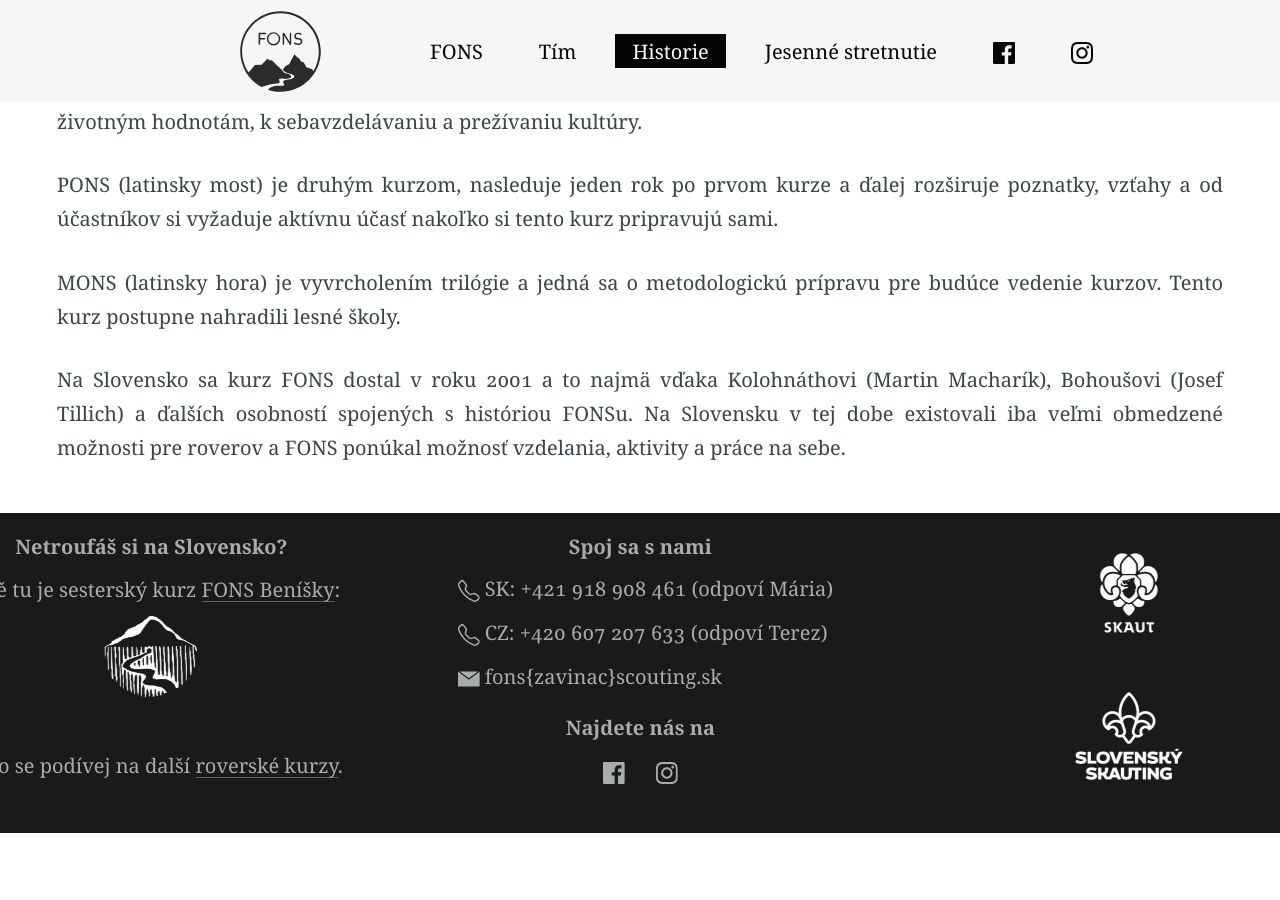
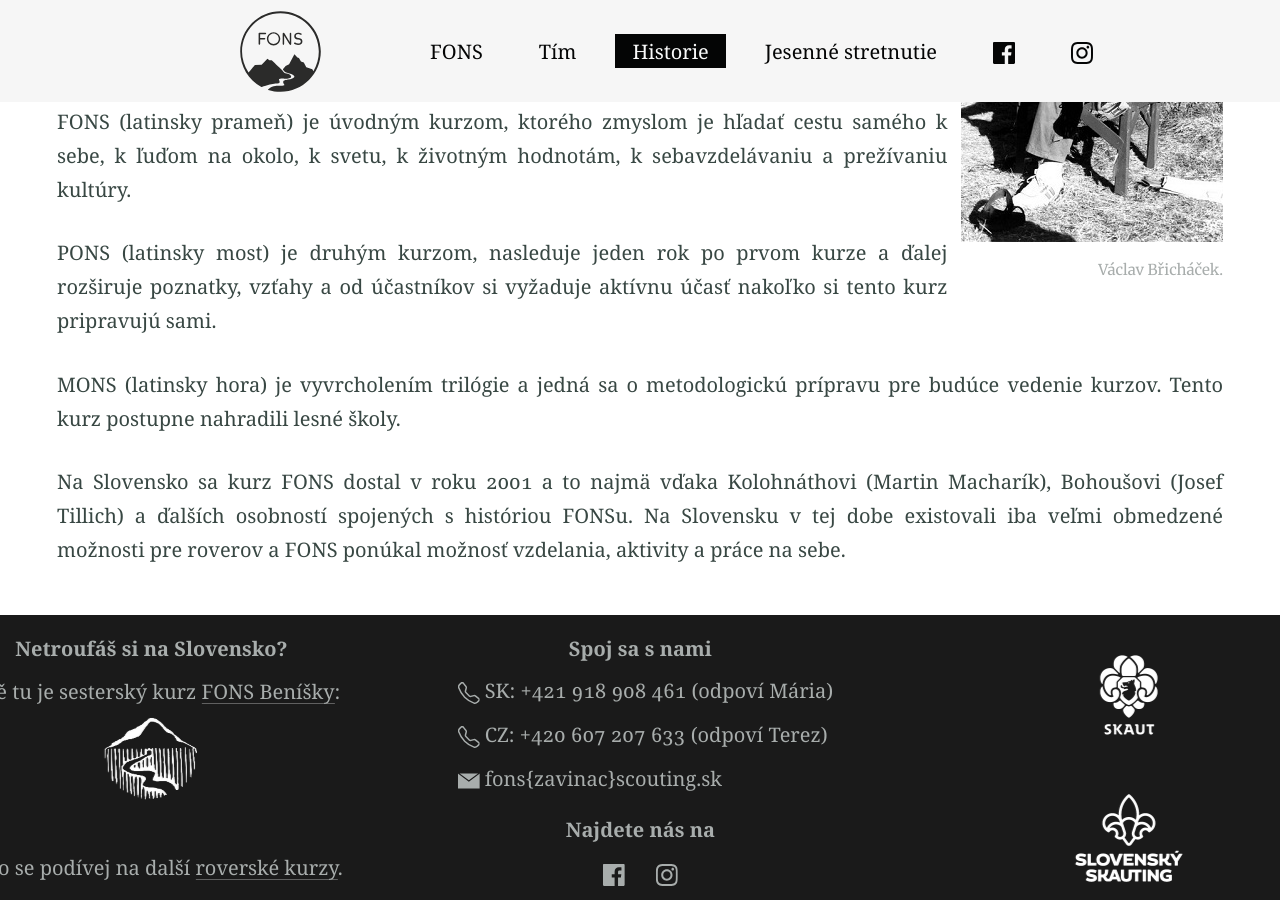
Before and after one commit to fonssk/fonssk.github.io, a Jekyll site: the page built from historie.md, in a window 1280 px wide and 900 px high, scrolled down 555 px. Built offline with Jekyll 4.4.1, drawn with Linux system fonts in a browser that asks for light colours; before the commit the page ends 1388 px from its top, so only the background shows below that.

Commit message:
Add Brichacek

```diff
--- a/historie.md
+++ b/historie.md
@@ -4,6 +4,8 @@ layout: page
 excerpt: "Historie kurzu FONS Slovensko"
 feature_image: "https://picsum.photos/id/681/2000/1180"
 ---
+
+{% include figure.html image="/assets/images/historie/brichacek.jpg" caption="Václav Břicháček." position="right" %}
 
 {% capture text %}
 
```
Also changed, not shown: assets/images/historie/brichacek.jpg (added).
